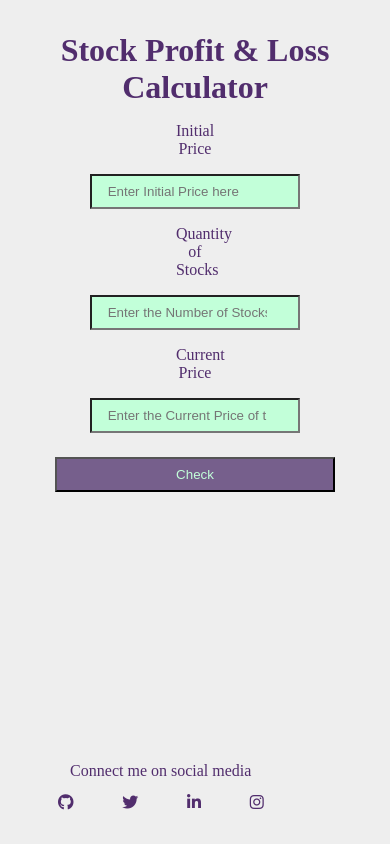
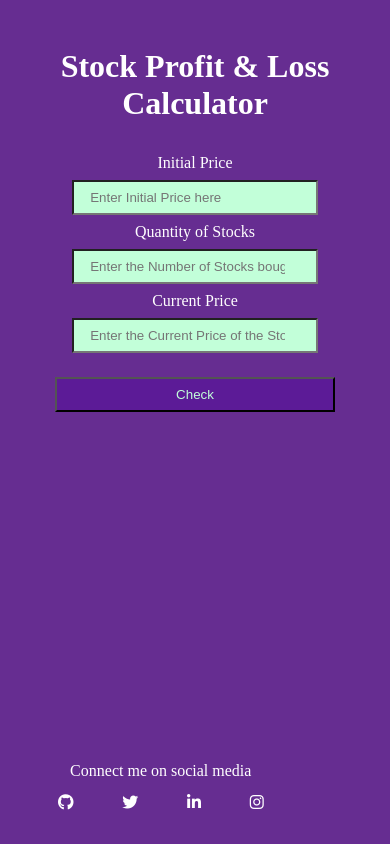
Before and after one commit to vivekmehto/stock-profit-loss-calculator, a plain HTML site: page index.html in a window 390 px wide. Drawn offline with Linux system fonts and the light colour scheme.

Commit message:
fix bugs

```diff
--- a/app.css
+++ b/app.css
@@ -2,8 +2,8 @@
   margin: 0;
   padding: 0;
   box-sizing: border-box;
-  background-color: #eeeeee;
-  color: #512d6d;
+  background-color: #662d91;
+  color: white;
 }
 
 .container {
@@ -11,8 +11,12 @@
   text-align: center;
 }
 
-input,
-label {
+.heading {
+  padding: 1rem;
+  margin: 1rem;
+}
+
+input {
   padding: 0.5rem 1rem;
   margin: 0.5rem auto;
   display: block;
@@ -25,7 +29,7 @@ input {
 }
 
 #check-btn {
-  background-color: #320d55a1;
+  background-color: #58109ca1;
   color: #c2ffd9;
   margin: 1rem;
   padding: 0.5rem;
@@ -35,19 +39,6 @@ input {
 #output-div {
   font-size: 2rem;
   font-weight: bolder;
-}
-
-@media screen and (max-width: 768px) {
-  .container {
-    width: 90%;
-  }
-
-  input {
-    width: 60%;
-  }
-  #check-btn {
-    width: 80%;
-  }
 }
 
 .footer {
@@ -97,7 +88,7 @@ input {
   }
 
   input {
-    width: 60%;
+    width: 70%;
   }
   #check-btn {
     width: 80%;
@@ -105,4 +96,8 @@ input {
   .footer {
     left: 5%;
   }
+
+  #output-div {
+    font-size: 1.5rem;
+  }
 }
--- a/index.js
+++ b/index.js
@@ -6,16 +6,19 @@ const outputDiv = document.querySelector("#output-div");
 
 function calculateProfitAndLoss(initial, quantity, current) {
   if (initial > current) {
+    console.log("loss");
     var loss = (initial - current) * quantity;
     var lossPercentage = (loss / initial) * 100;
     outputDiv.style.color = "red";
     outputDiv.innerText = `The Loss is ${loss} and the Loss Percentage is ${lossPercentage}%`;
   } else if (initial < current) {
+    console.log("profit");
     var profit = (current - initial) * quantity;
     var profitPercentage = (profit / initial) * 100;
     outputDiv.style.color = "green";
     outputDiv.innerText = `The Profit is ${profit} and the Profit Percentage is ${profitPercentage}%`;
   } else {
+    console.log("equal");
     outputDiv.style.color = "yellow";
     outputDiv.innerText = "No Pain No Gain";
   }
```
